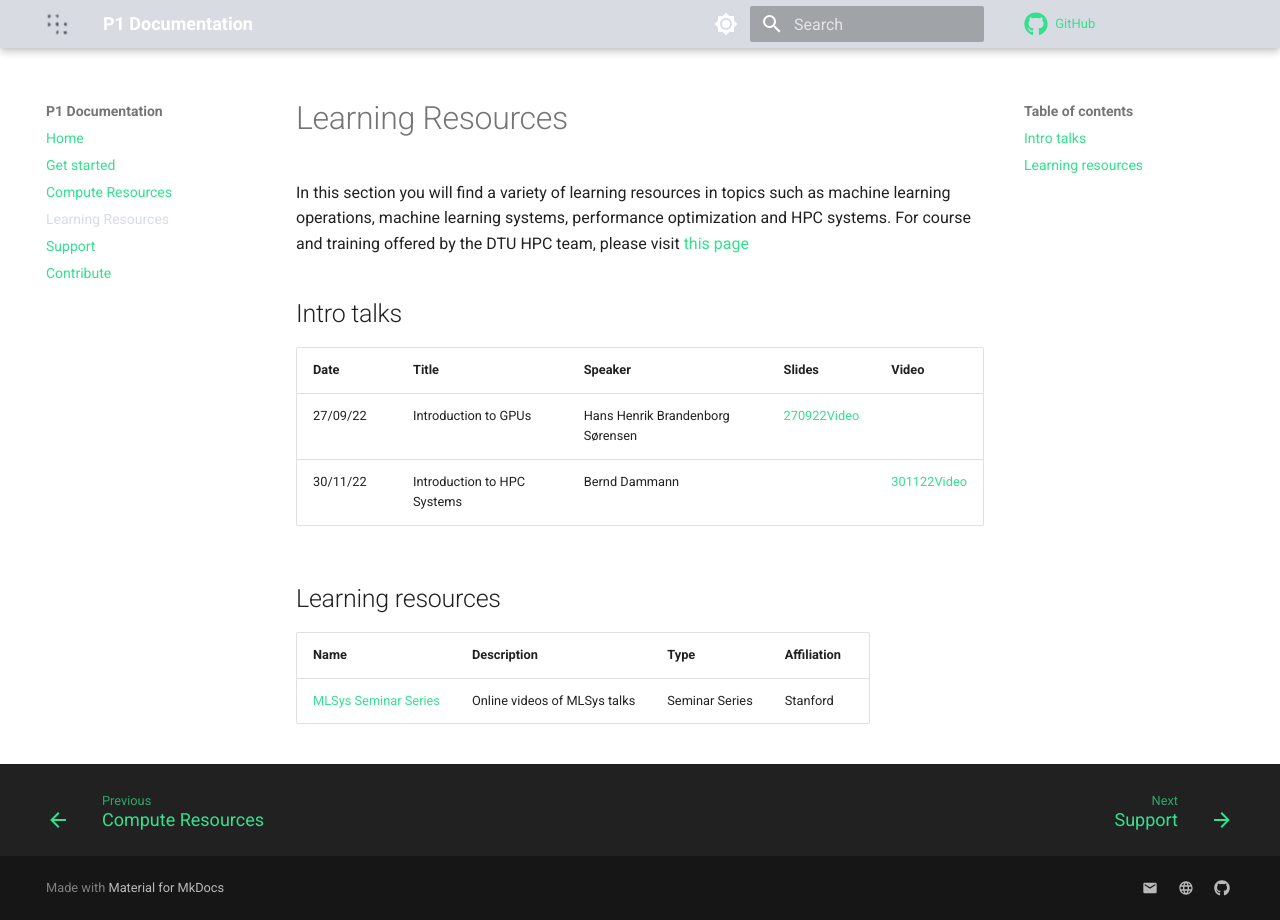
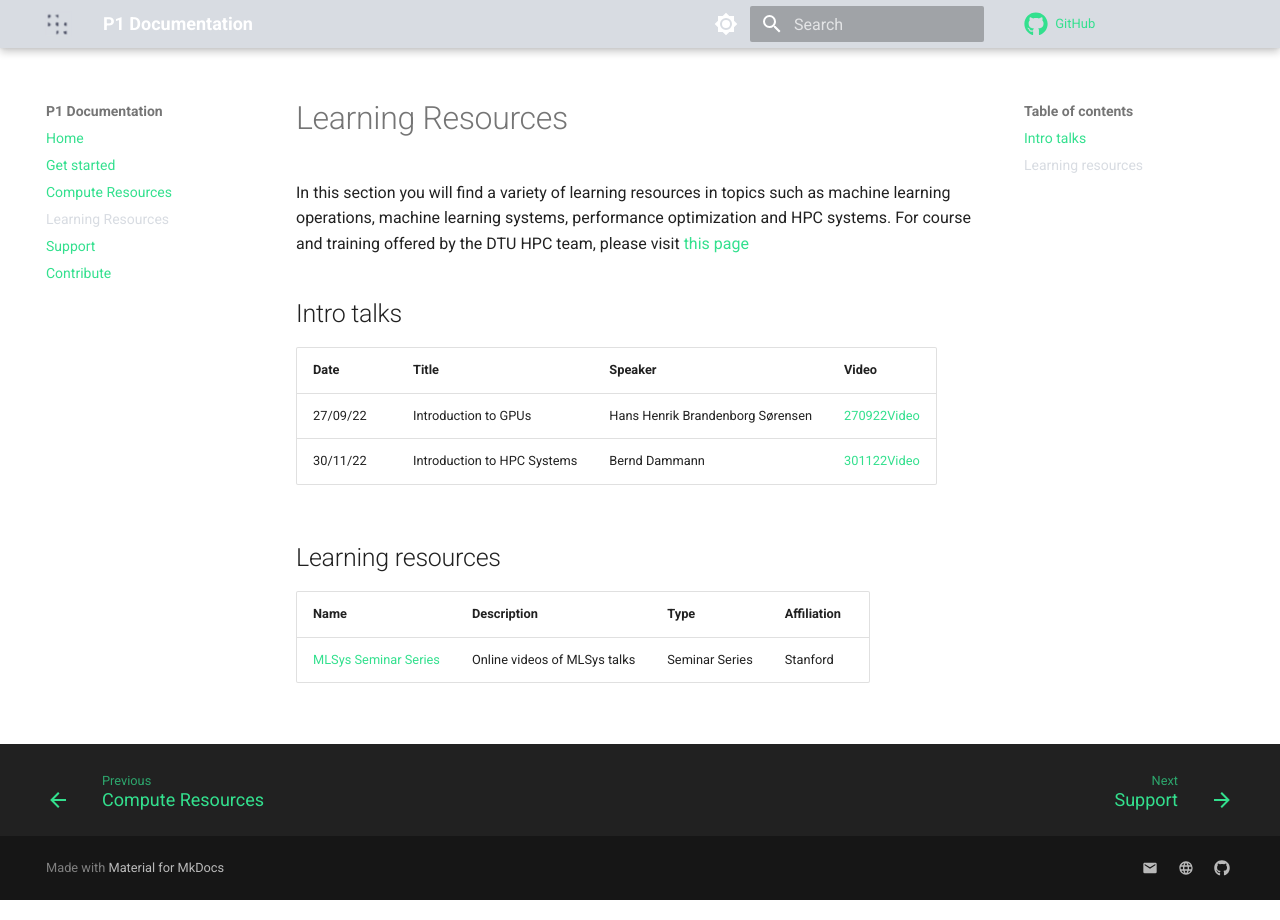
Before and after one commit to Pioneer-Centre-for-AI/p1-compute-documentation, an MkDocs documentation site: the page built from docs/learning_resources.md, in a window 1280 px wide. Built offline with MkDocs 1.6.1 and Material for MkDocs 9.7.7, drawn with Linux system fonts in a browser that asks for light colours; comment, search, counter and statistics services are not loaded.

```diff
--- a/docs/learning_resources.md
+++ b/docs/learning_resources.md
@@ -5,10 +5,10 @@ visit [this page](https://www.hpc.dtu.dk/?page_id=105)
 
 ## Intro talks
 
-Date | Title | Speaker | Slides | Video
---- | --- | --- | --- | ---
-27/09/22 | Introduction to GPUs | Hans Henrik Brandenborg Sørensen | [270922Video](https://youtu.be/maCqve4VzhE)
-30/11/22 | Introduction to HPC Systems | Bernd Dammann | | [301122Video](https://youtu.be/HJ2qeROTcu4)
+Date     | Title                       | Speaker                          | Video
+-------- | --------------------------- | -------------------------------- | ---
+27/09/22 | Introduction to GPUs        | Hans Henrik Brandenborg Sørensen | [270922Video](https://youtu.be/maCqve4VzhE)
+30/11/22 | Introduction to HPC Systems | Bernd Dammann                    | [301122Video](https://youtu.be/HJ2qeROTcu4)
 
 ## Learning resources
 
```
Also changed, not shown: README.md (+3 -0 lines), docs/getstarted.md (+1 -1 lines).
